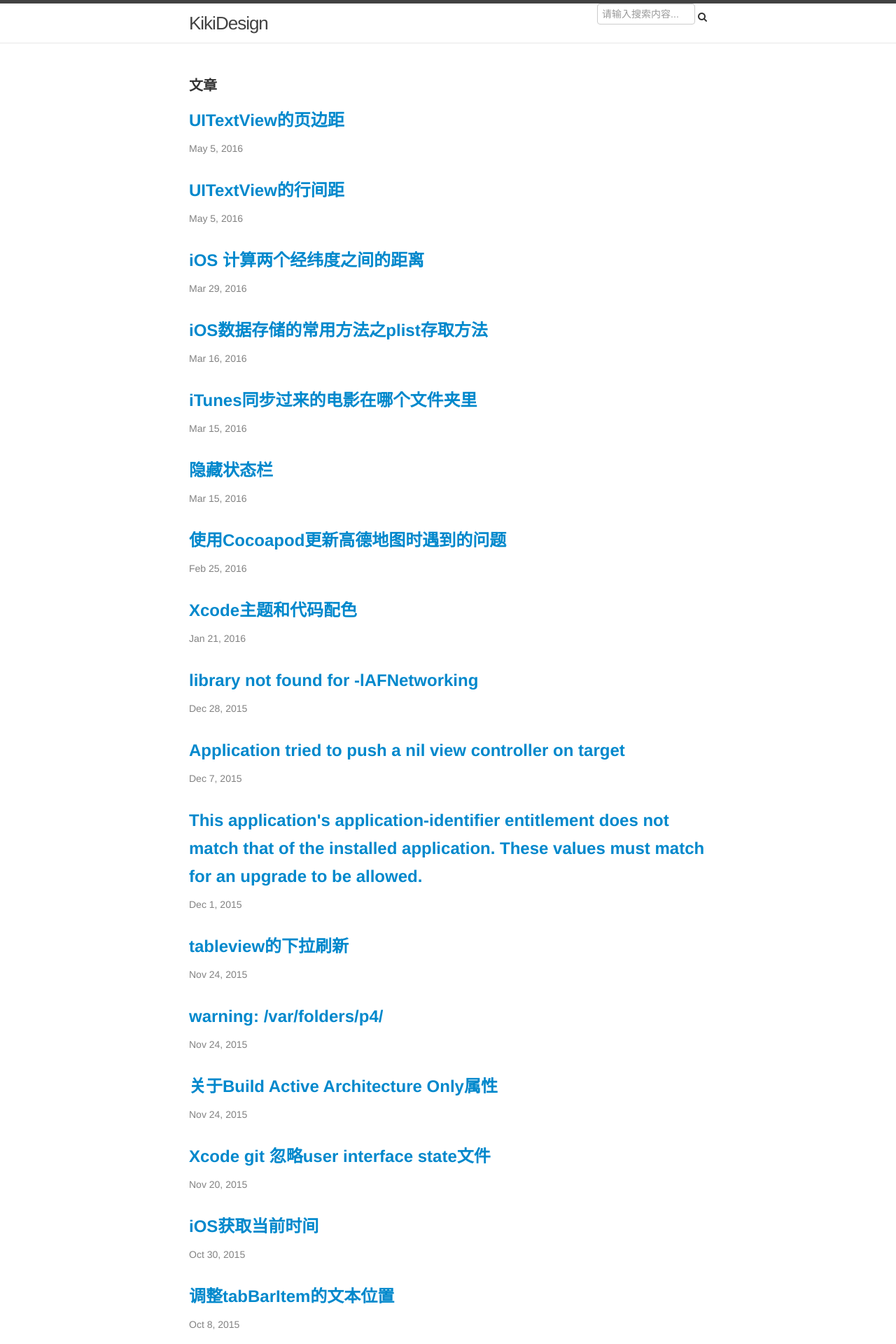
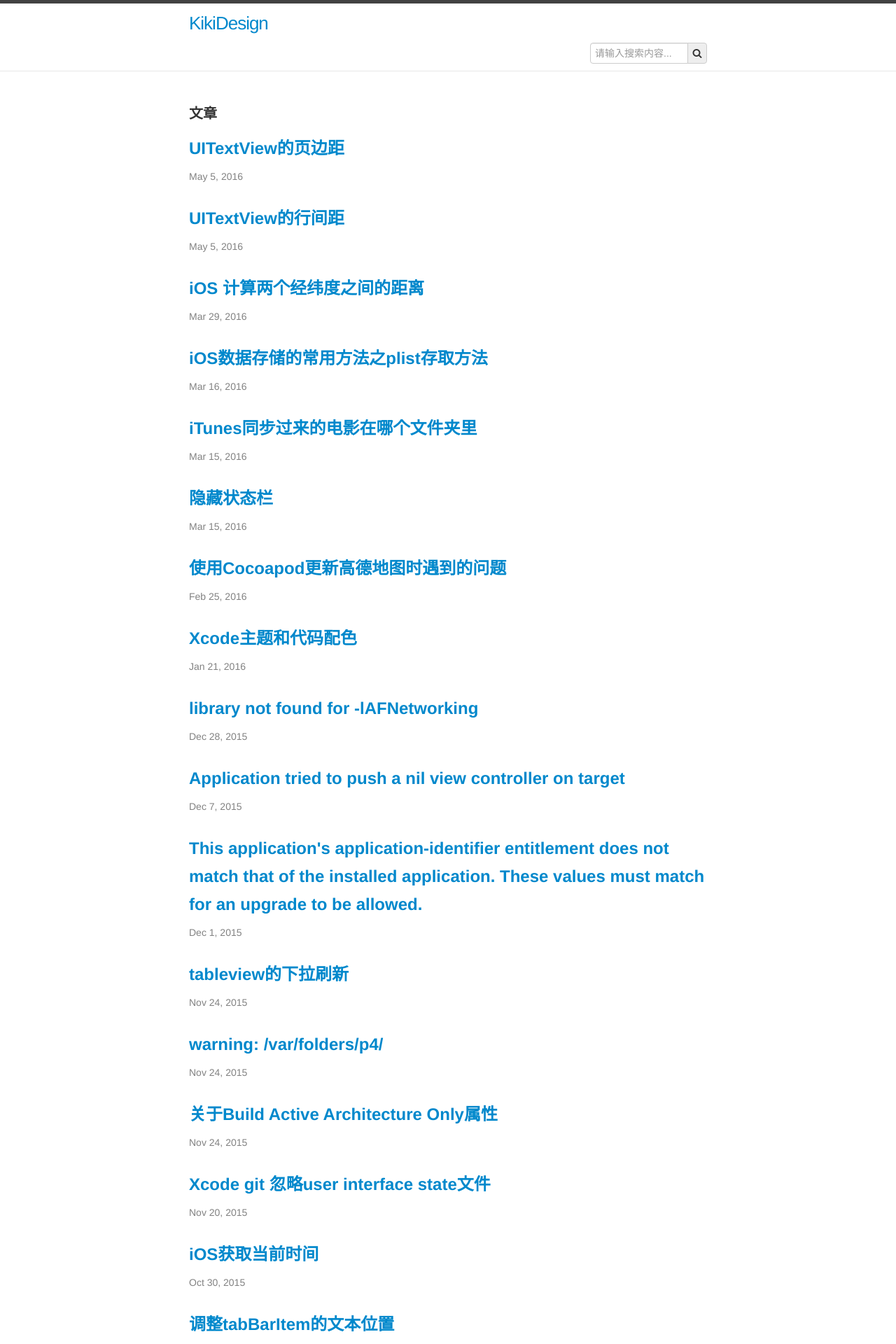
Before and after one commit to kikidesign/kikidesign.github.io, a Jekyll site: the page built from index.html, in a window 1280 px wide. Shown: the top 1920 px of the page at 70% size. Built offline with Jekyll 4.4.1, drawn with Linux system fonts in a browser that asks for light colours.

Commit message:
引入Bootstrap

```diff
--- a/_includes/header.html
+++ b/_includes/header.html
@@ -17,8 +17,10 @@
         		<a href="javascript:sendurl()" class="btn btn-primary btn-sm" data-toggle="button">搜索</a>
       		</div>
       	</form> -->
+        <div id="search_input" class="input-append">
           <input class="span2" id="appendedInput" type="text" placeholder="请输入搜索内容...">
           <span class="add-on"><i class="icon-search" type="button"></i></span>
+        </div>
     </div>
   </div>
 </header>
--- a/_sass/_layout.scss
+++ b/_sass/_layout.scss
@@ -144,9 +144,6 @@
     line-height: 56px;
     letter-spacing: -1px;
     margin-bottom: 0;
-    float: left;
-
-    &,
     &:visited {
         color: $grey-color-dark;
     }
```
